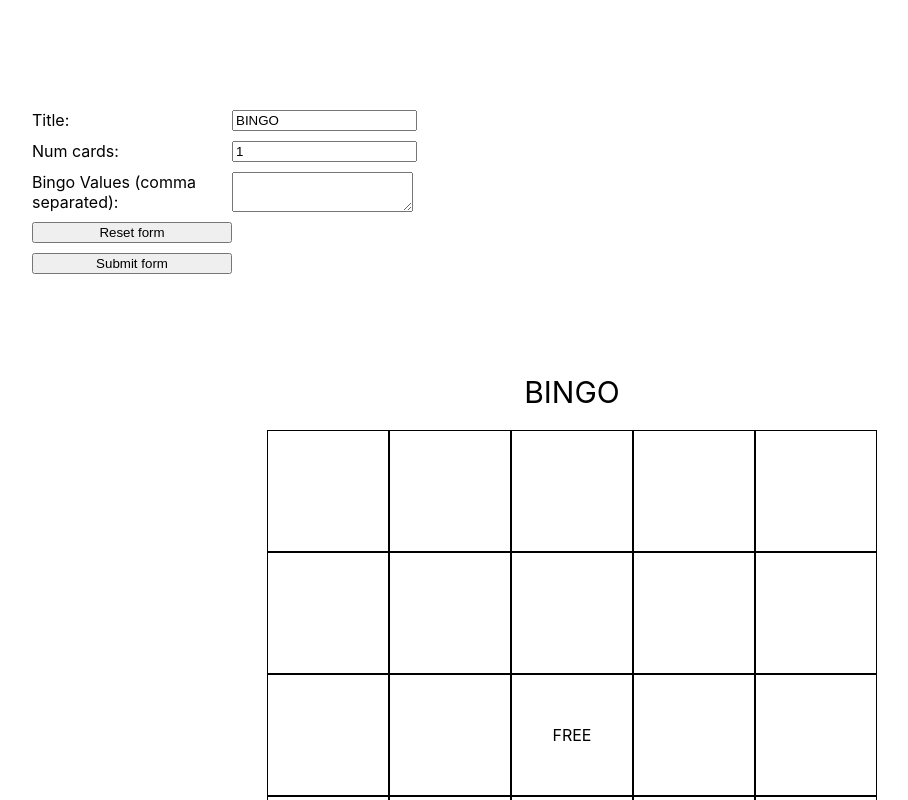
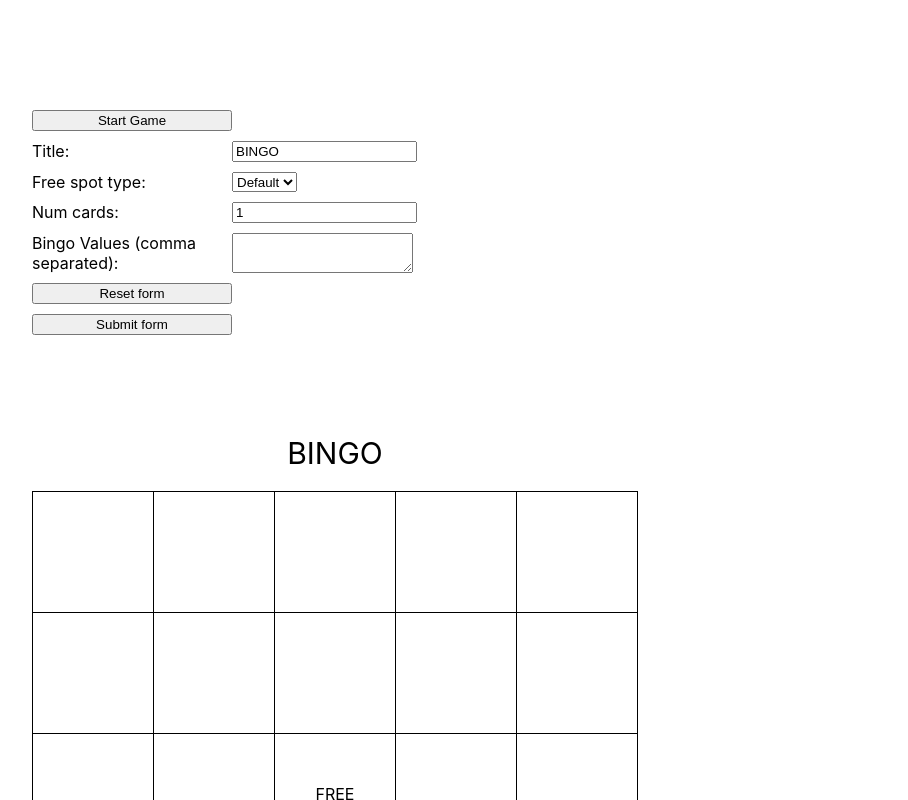
Before and after one commit to laurenor/bingo-card-maker, a React (Create React App) app: page / in a window 1280 px wide. Shown: the top 800 px of the page, without its empty margins (68-976 px from the left). Built offline with nearby package versions, Linux system fonts and the light colour scheme.

Commit message:
Set up form reset

```diff
--- a/src/App.css
+++ b/src/App.css
@@ -1,20 +1,40 @@
-.bingo-row {
+.app {
+  padding: 100px;
+}
+
+.bingo-row,
+.bingo-header {
   display: flex;
   justify-content: center;
+  width: 100%;
+  border-bottom: none;
+  align-items: center;
 }
 
 .bingo-val {
   height: 100px;
   width: 100px;
   border: 1px solid black;
+  display: flex;
   justify-content: center;
   align-items: center;
+  text-align: center;
   padding: 10px;
-  text-align: center;
+  border-right: none;
+  border-bottom: none;
+}
+
+.bingo-row > .bingo-val:last-child {
+  border-right: 1px solid black;
+}
+
+.bingo-row:last-child > .bingo-val {
+  border-bottom: 1px solid black;
 }
 
 .bingo-card {
   margin-bottom: 100px;
+  width: fit-content;
 }
 
 .label-name {
@@ -36,10 +56,28 @@ button {
   margin-bottom: 20px;
 }
 
+.free-img {
+  height: 100%;
+  width: 100%;
+}
+
+.bingo-form {
+  display: flex;
+  flex-direction: column;
+}
+
+.bingo-card {
+  margin-top: 100px;
+}
+
 @media print {
-  form {
+  .controls {
     visibility: hidden;
     height: 0;
     width: 0;
   }
+
+  .app {
+    padding: 0;
+  }
 }
--- a/src/App.js
+++ b/src/App.js
@@ -2,22 +2,33 @@ import "./App.css";
 import BingoCard from "./BingoCard";
 import { useState } from "react";
 
+const DEFAULT_BINGO_VALUES = [];
 const DEFAULT_NUM_CARDS = 1;
 const DEFAULT_TITLE = "BINGO";
+const DEFAULT_FREE_TYPE = "default";
 
 function App() {
-  const [bingoValues, setBingoValues] = useState([]);
+  const [bingoValues, setBingoValues] = useState(DEFAULT_BINGO_VALUES);
   const [numCards, setNumCards] = useState(DEFAULT_NUM_CARDS);
   const [title, setTitle] = useState(DEFAULT_TITLE);
+  const [freeType, setFreeType] = useState(DEFAULT_FREE_TYPE);
 
   const handleSubmit = (e) => {
     e.preventDefault();
     const form = e.target;
     const formData = new FormData(form);
     const formJson = Object.fromEntries(formData.entries());
-    setBValues(formJson.bingoValues);
+    setBingoValues(setBValues(formJson.bingoValues));
     setTitle(formJson.title);
+    setFreeType(formJson.freeType);
     setNumCards(parseInt(formJson.numCards));
+  };
+
+  const handleReset = (e) => {
+    setBingoValues(DEFAULT_BINGO_VALUES);
+    setTitle(DEFAULT_TITLE);
+    setFreeType(DEFAULT_FREE_TYPE);
+    setNumCards(DEFAULT_NUM_CARDS);
   };
 
   const setBValues = (values) => {
@@ -25,16 +36,25 @@ function App() {
       .split(",")
       .map((value) => value.trim())
       .filter((value) => value.length > 0);
-    setBingoValues(parsedValues);
     return parsedValues;
   };
 
   return (
     <div className="app">
-      <form onSubmit={handleSubmit} class="bingo-form">
+      <div class="controls">
+        <button>Start Game</button>
+        <form onSubmit={handleSubmit} onReset={handleReset} class="bingo-form">
           <label>
             <div className="label-name">Title: </div>
             <input name="title" defaultValue={DEFAULT_TITLE} />
+          </label>
+
+          <label>
+            <div className="label-name">Free spot type: </div>
+            <select name="freeType" id="freeType">
+              <option value="default">Default</option>
+              <option value="remy">Remy</option>
+            </select>
           </label>
 
           <label>
@@ -55,9 +75,15 @@ function App() {
           <button type="reset">Reset form</button>
           <button type="submit">Submit form</button>
         </form>
+      </div>
 
       {[...Array(numCards)].map((e, i) => (
-        <BingoCard title={title} values={bingoValues} key={`card${i}`} />
+        <BingoCard
+          freeType={freeType}
+          title={title}
+          values={bingoValues}
+          key={`card${i}`}
+        />
       ))}
     </div>
   );
--- a/src/BingoCard.jsx
+++ b/src/BingoCard.jsx
@@ -1,17 +1,27 @@
 import { useState, useEffect } from "react";
 import { shuffle } from "./utils";
-export default function BingoCard({ values, title }) {
-  const [cardVals, setCardVals] = useState([
+import RemyBingo from "./img/remy_bingo.png";
+
+const DEFAULT_CARD_VALUES = [
   ["", "", "", "", ""],
   ["", "", "", "", ""],
   ["", "", "FREE", "", ""],
   ["", "", "", "", ""],
   ["", "", "", "", ""],
-  ]);
+];
+
+export default function BingoCard({ values, title, freeType }) {
+  const [cardVals, setCardVals] = useState(DEFAULT_CARD_VALUES);
 
   // initialize vals
   useEffect(() => {
-    if (values.length < 2) return;
+    if (values.length < 2) {
+      console.log("HELLO", values.length);
+      if (values.length < 1) {
+        console.log("should reset");
+        setCardVals(DEFAULT_CARD_VALUES);
+      }
+    } else {
       const shuffledVals = shuffle([...values]);
       const cardValsCopy = [...cardVals];
       for (let i = 0; i < cardVals.length; i++) {
@@ -28,16 +38,33 @@ export default function BingoCard({ values, title }) {
         }
       }
       setCardVals(cardValsCopy);
-  }, [values, cardVals]);
+    }
+  }, [values]);
+
+  useEffect(() => {
+    console.log({ cardVals });
+  }, [cardVals]);
 
   return (
     <div class="bingo-card">
-      <div class="bingo-header bingo-row">{title}</div>
-      {cardVals.map((row) => {
+      <div class="bingo-header">{title}</div>
+      {cardVals.map((row, i) => {
         return (
-          <div class="bingo-row">
-            {row.map((val) => {
-              return <div class="bingo-val">{val}</div>;
+          <div class="bingo-row" key={`row${i}`}>
+            {row.map((val, j) => {
+              return (
+                <div class="bingo-val" key={`val${j}`}>
+                  {val === "FREE" && freeType === "remy" ? (
+                    <img
+                      src={RemyBingo}
+                      alt="Remy Free Spot"
+                      class="free-img"
+                    />
+                  ) : (
+                    val
+                  )}
+                </div>
+              );
             })}
           </div>
         );
--- a/src/index.css
+++ b/src/index.css
@@ -6,36 +6,3 @@ body {
   -webkit-font-smoothing: antialiased;
   -moz-osx-font-smoothing: grayscale;
 }
-
-.app {
-  padding: 100px;
-}
-
-.bingo-row {
-  display: flex;
-  justify-content: center;
-}
-
-.bingo-val {
-  height: 100px;
-  width: 100px;
-  border: 1px solid black;
-  display: flex;
-  justify-content: center;
-  align-items: center;
-}
-
-.bingo-card {
-  margin-top: 100px;
-}
-
-.bingo-form {
-  display: flex;
-  flex-direction: column;
-}
-
-@media print {
-  form {
-    display: none;
-  }
-}
```
Lines whose indentation alone changed are shown as unchanged.
